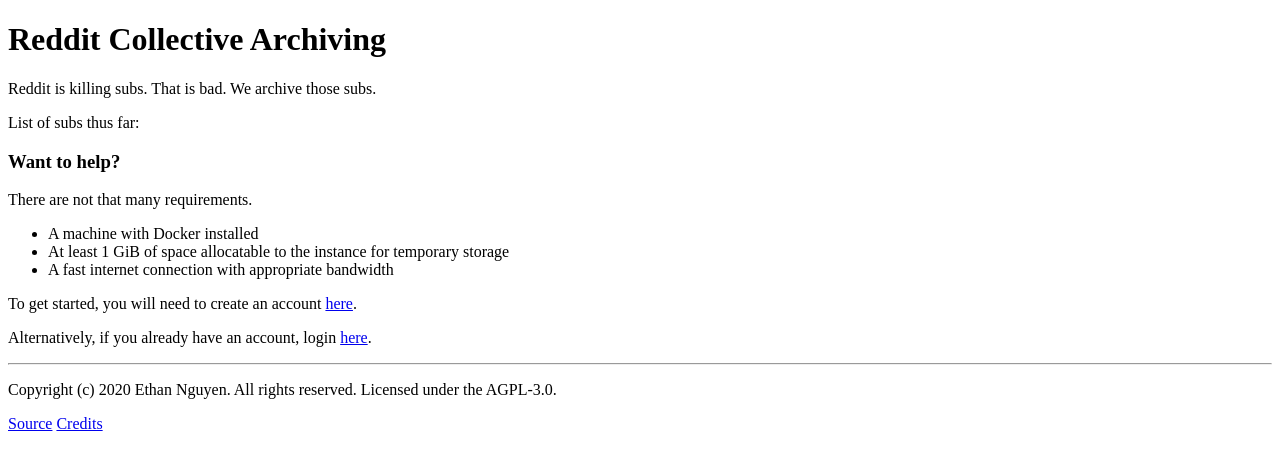
After one commit to etnguyen03/CollectiveRedditArchiverOrchestrator, a Django app: page / in a window 1280 px wide. The commit adds this page. Shown: the top 470 px of the page. Run offline with Django 3.2, Linux system fonts and the light colour scheme; data that the repository does not hold is empty.

Commit message:
Index page

```diff
--- a/CollectiveRedditArchiverOrchestrator/urls.py
+++ b/CollectiveRedditArchiverOrchestrator/urls.py
@@ -15,8 +15,10 @@ Including another URLconf
 """
 from django.contrib import admin
 from django.urls import include, path
+from index import views as index_views
 
 urlpatterns = [
     path('admin/', admin.site.urls),
     path('r/', include('subreddit.urls')),
+    path('', index_views.index),
 ]
--- /dev/null
+++ b/index/views.py
@@ -0,0 +1,10 @@
+from subreddit.models import Subreddit
+from django.shortcuts import render
+
+
+def index(request):
+    subreddit_list = Subreddit.objects.all()
+    context = {
+        "subreddit_list": subreddit_list
+    }
+    return render(request, "index.html", context=context)
--- /dev/null
+++ b/templates/index.html
@@ -0,0 +1,23 @@
+{% extends "templates/base.html" %}
+
+{% block content %}
+<p>Reddit is killing subs. That is bad. We archive those subs.</p>
+
+<p>List of subs thus far:</p>
+<ul>
+    {% for sub in subreddit_list %}
+        <li><a href="r/{{ sub.name }}">{{ sub.name }}</a></li>
+    {% endfor %}
+</ul>
+
+<h3>Want to help?</h3>
+<p>There are not that many requirements.</p>
+<ul>
+    <li>A machine with Docker installed</li>
+    <li>At least 1 GiB of space allocatable to the instance for temporary storage</li>
+    <li>A fast internet connection with appropriate bandwidth</li>
+</ul>
+
+<p>To get started, you will need to create an account <a href="/register">here</a>.</p>
+<p>Alternatively, if you already have an account, login <a href="/login">here</a>.</p>
+{% endblock %}
--- /dev/null
+++ b/templates/templates/base.html
@@ -0,0 +1,17 @@
+<!DOCTYPE html>
+<html lang="en">
+<head>
+    <meta charset="UTF-8">
+    <title>Index</title>
+</head>
+<body>
+    <h1>Reddit Collective Archiving</h1>
+
+    {% block content %}
+    {% endblock %}
+
+    <hr>
+    <p>Copyright (c) 2020 Ethan Nguyen. All rights reserved. Licensed under the AGPL-3.0.</p>
+    <p><a href="https://github.com/etnguyen03/CollectiveRedditArchiverOrchestrator">Source</a> <a href="/credits">Credits</a></p>
+</body>
+</html>
```
Also changed, not shown: subreddit/views.py (+0 -7 lines), templates/r/index.html (+7 -12 lines), index/__init__.py (added).
